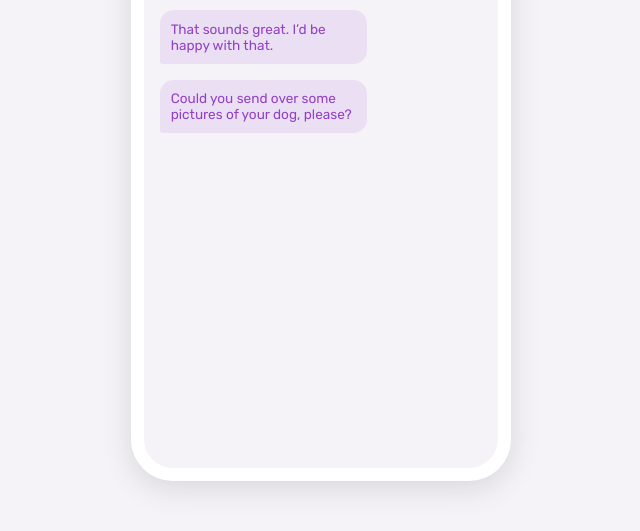
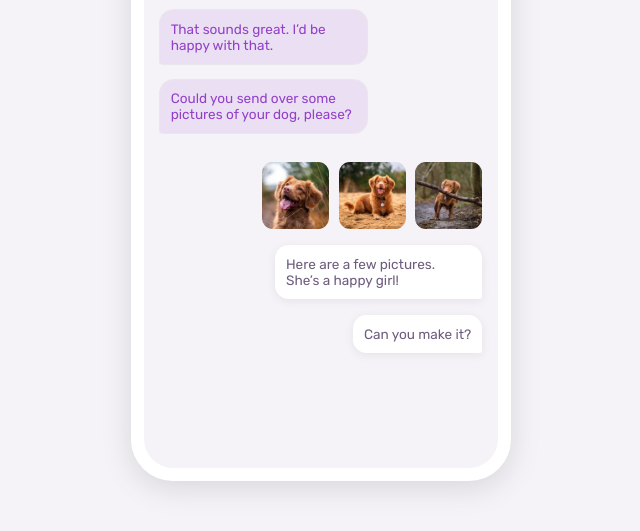
Before and after one commit to soewaiyanag/chat-app-css-illustration, a website built with Vite: page index.html in a window 1280 px wide. Shown: the part 219-750 px from the top of the page, without its empty margins (319-959 px from the left). Built offline with nearby package versions, Linux system fonts and the light colour scheme.

Commit message:
dog images

```diff
--- a/index.html
+++ b/index.html
@@ -33,12 +33,21 @@
           />
         </div>
         <div class="phone__screen">
-          <div class="chat-box chat-box-left">
+          <span class="chat-box chat-box-left">
             That sounds great. I’d be happy with that.
+          </span>
+          <span class="chat-box chat-box-left">
+            Could you send over some pictures of your dog, please?
+          </span>
+          <div class="chat-box chat-box-img chat-box-img-right">
+            <img src="./images/dog-image-1.jpg" alt="dog-1" />
+            <img src="./images/dog-image-2.jpg" alt="dog-2" />
+            <img src="./images/dog-image-3.jpg" alt="dog-3" />
           </div>
-          <div class="chat-box chat-box-left">
-            Could you send over some pictures of your dog, please?
-          </div>
+          <span class="chat-box chat-box-right">
+            Here are a few pictures. She’s a happy girl!
+          </span>
+          <span class="chat-box chat-box-right">Can you make it? </span>
         </div>
       </div>
     </div>
--- a/styles/style.css
+++ b/styles/style.css
@@ -136,4 +136,31 @@
   background-color: var(--chat-left-bg);
   border-bottom-left-radius: 0.2em;
   color: var(--chat-left);
+  box-shadow: rgba(0, 0, 0, 0.05) 0px 0px 0px 1px;
 }
+
+.chat-box-right {
+  background-color: #fff;
+  color: var(--chat-right);
+  align-self: flex-end;
+  border-bottom-right-radius: 0.2em;
+  box-shadow: rgba(99, 99, 99, 0.1) 0px 2px 8px 0px;
+}
+
+.chat-box-img {
+  max-width: 220px;
+  display: grid;
+  grid-template-columns: repeat(3, 1fr);
+  gap: 0.6rem;
+  padding: 0;
+  margin-top: 0.8rem;
+}
+
+.chat-box-img img {
+  width: 100%;
+  border-radius: 0.8em;
+}
+
+.chat-box-img.chat-box-img-right {
+  align-self: flex-end;
+}
--- a/text.txt
+++ b/text.txt
@@ -16,16 +16,10 @@
 </head>
 <body>
 
-  Samuel Green
-  Available to Walk
 
-  That sounds great. I’d be happy with that.
 
-  Could you send over some pictures of your dog, please?
 
-  Here are a few pictures. She’s a happy girl!
 
-  Can you make it?
 
   She looks so happy! The time we discussed works. How long shall I take her out for?
 
```
